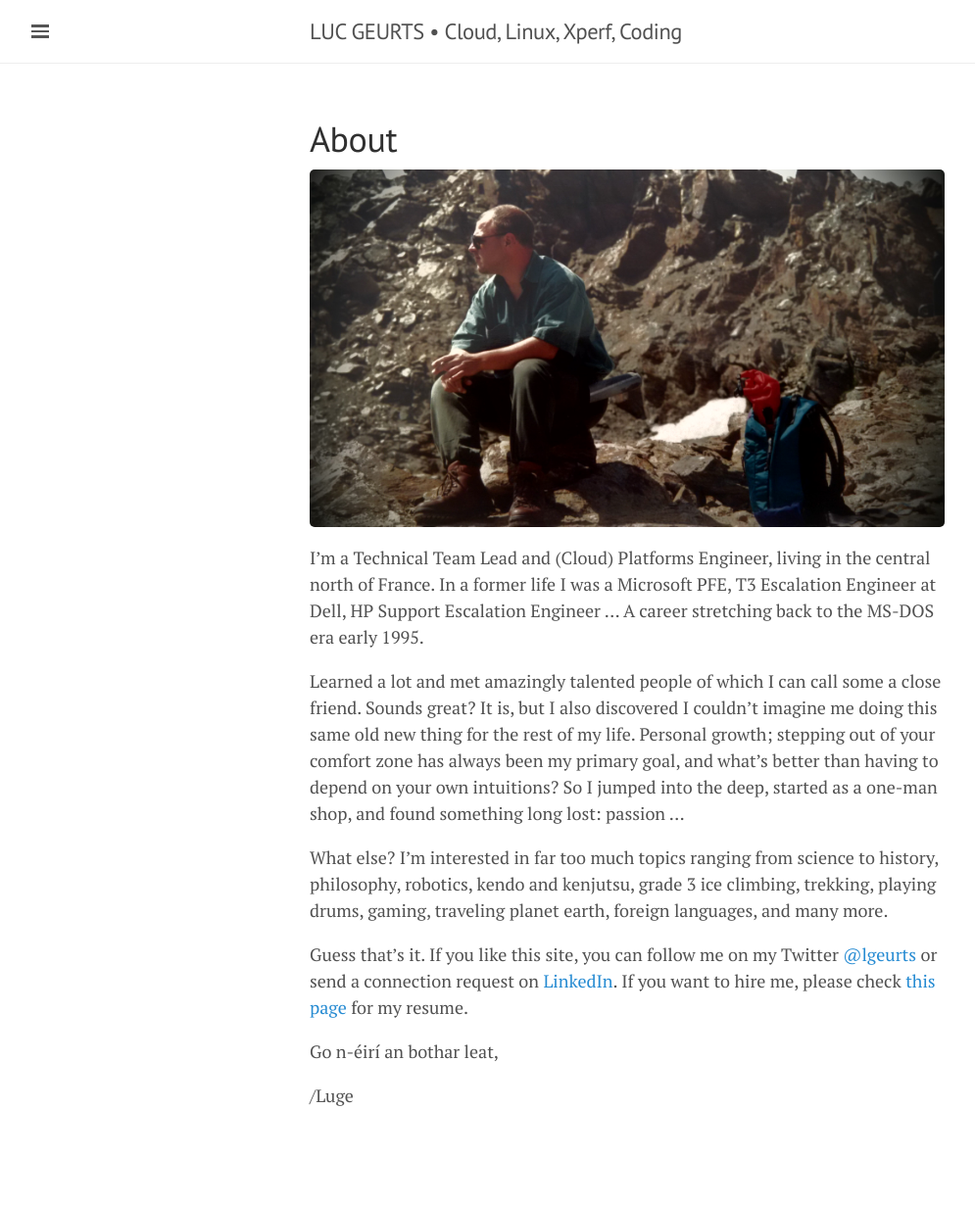
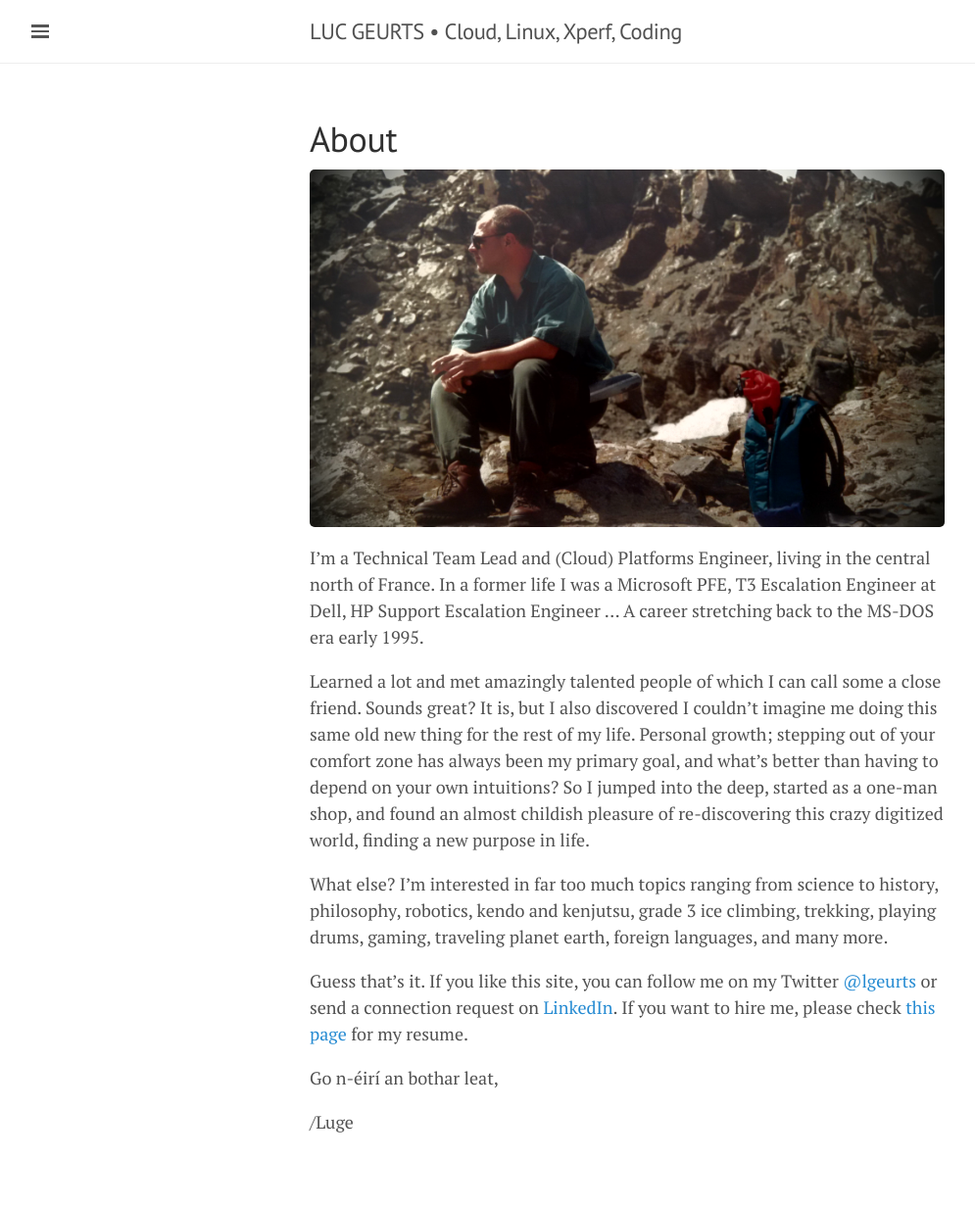
Before and after one commit to lgeurts/lgeurts.github.io, a Jekyll site: the page built from about.md, in a window 1280 px wide. Shown: the whole page at 98% size, without its empty margins (0-995 px from the left). Built offline with Jekyll 4.4.1, drawn with Linux system fonts in a browser that asks for light colours; nearby versions of some CDN libraries; before the commit the page ends 1204 px from its top, so only the background shows below that.

Commit message:
Update about.md

```diff
--- a/about.md
+++ b/about.md
@@ -8,7 +8,7 @@
 I'm a Technical Team Lead and (Cloud) Platforms Engineer, living in the central north of France.
 In a former life I was a Microsoft PFE, T3 Escalation Engineer at Dell, HP Support Escalation Engineer ... A career stretching back to the MS-DOS era early 1995.
 
-Learned a lot and met amazingly talented people of which I can call some a close friend. Sounds great? It is, but I also discovered I couldn't imagine me doing this same old new thing for the rest of my life. Personal growth; stepping out of your comfort zone has always been my primary goal, and what's better than having to depend on your own intuitions? So I jumped into the deep, started as a one-man shop, and found something long lost: passion ...
+Learned a lot and met amazingly talented people of which I can call some a close friend. Sounds great? It is, but I also discovered I couldn't imagine me doing this same old new thing for the rest of my life. Personal growth; stepping out of your comfort zone has always been my primary goal, and what's better than having to depend on your own intuitions? So I jumped into the deep, started as a one-man shop, and found an almost childish pleasure of re-discovering this crazy digitized world, finding a new purpose in life.
 
 What else? I'm interested in far too much topics ranging from science to history, philosophy, robotics, kendo and kenjutsu, grade 3 ice climbing, trekking, playing drums, gaming, traveling planet earth, foreign languages, and many more.
 
```
